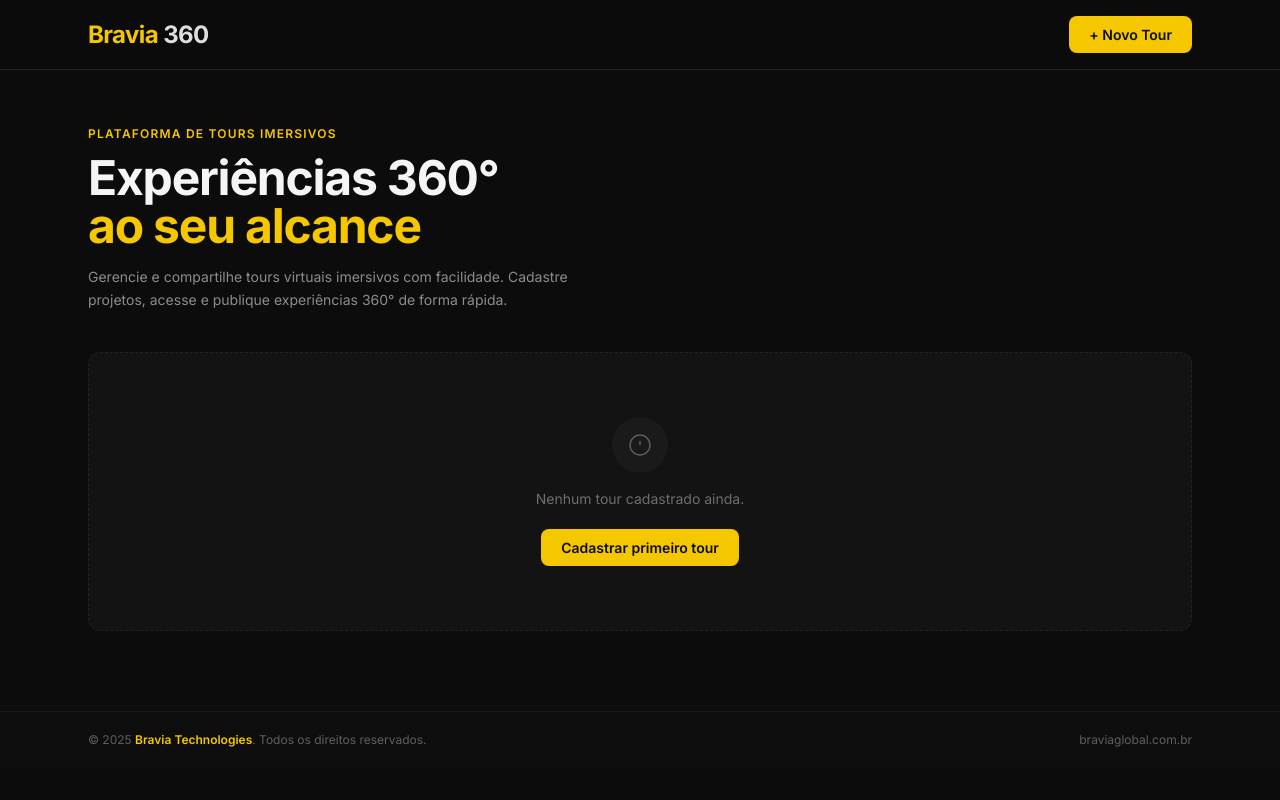
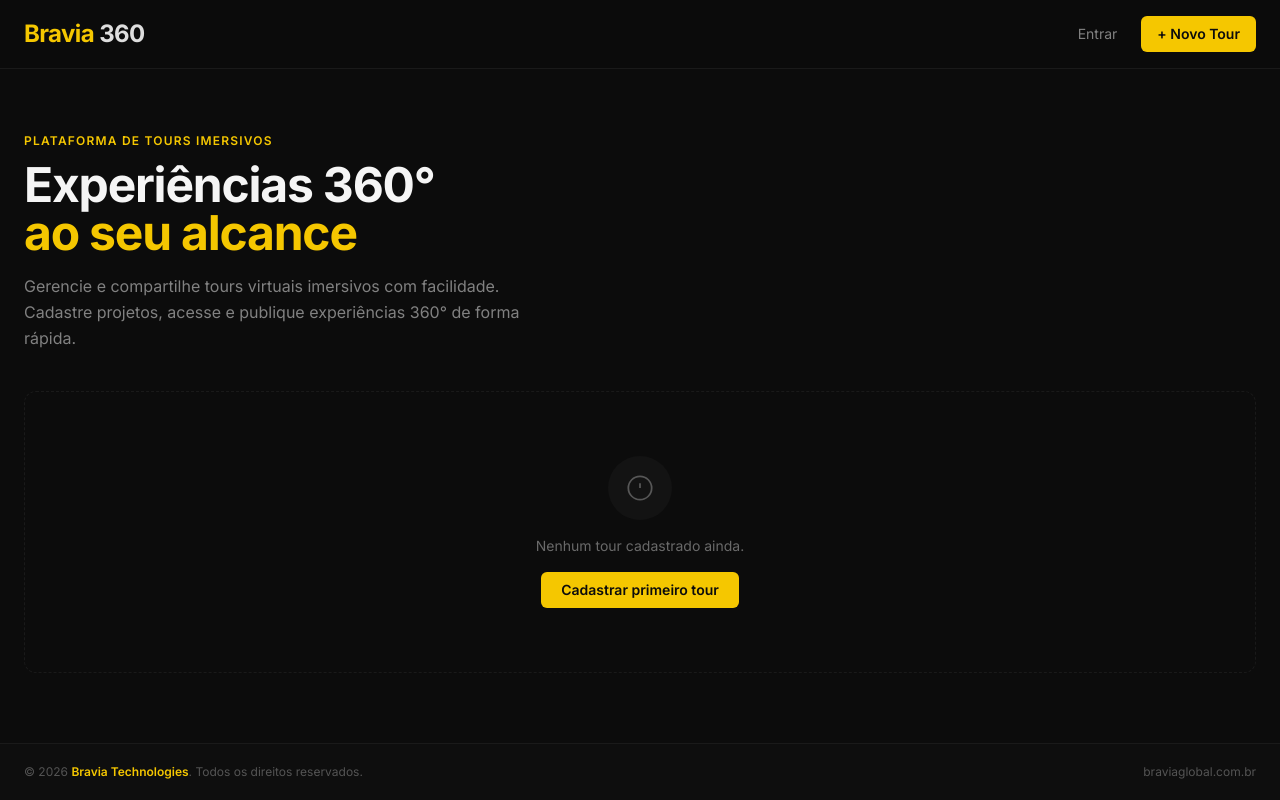
Before and after one commit to rafaeljoia/flask-tour360, a Python web app: template templates/home.html in a window 1280 px wide. Run offline with Jinja, Linux system fonts and the light colour scheme; the template is opened without the code that fills it, so the values that code supplies are empty; some libraries are stand-ins or nearby versions.

Commit message:
feat: add admin controls (delete/rename) and auth-aware nav to home template

```diff
--- a/templates/home.html
+++ b/templates/home.html
@@ -3,120 +3,144 @@
   <head>
     <meta charset="UTF-8" />
     <meta name="viewport" content="width=device-width, initial-scale=1.0" />
-    <title>Bravia 360</title>
+    <title>Bravia 360 — Tours Imersivos</title>
     <link rel="preconnect" href="https://fonts.googleapis.com" />
     <link rel="preconnect" href="https://fonts.gstatic.com" crossorigin />
     <link href="https://fonts.googleapis.com/css2?family=Inter:wght@400;500;600;700;800&display=swap" rel="stylesheet" />
     <script src="https://cdn.tailwindcss.com"></script>
-    <script>
-      tailwind.config = {
-        theme: {
-          extend: {
-            colors: {
-              bravia: { yellow: '#F5C700', dark: '#0C0C0C', card: '#131313', border: '#222222' }
-            },
-            fontFamily: { sans: ['Inter', 'sans-serif'] }
-          }
-        }
-      }
-    </script>
     <style>
-      body { background-color: #0C0C0C; color: #F5F5F5; font-family: 'Inter', sans-serif; }
-      .card-hover { transition: border-color 0.2s, transform 0.2s, box-shadow 0.2s; }
-      .card-hover:hover { border-color: rgba(245,199,0,0.5); transform: translateY(-2px); box-shadow: 0 8px 24px rgba(245,199,0,0.06); }
-      .btn-primary { background: #F5C700; color: #0C0C0C; font-weight: 600; padding: 0.5rem 1.25rem; border-radius: 0.5rem; font-size: 0.875rem; transition: opacity 0.2s; cursor: pointer; border: none; }
-      .btn-primary:hover { opacity: 0.9; }
-      @keyframes fadeUp { from { opacity: 0; transform: translateY(16px); } to { opacity: 1; transform: translateY(0); } }
-      .fade-up { animation: fadeUp 0.5s ease forwards; }
-      .stagger-1 { animation-delay: 0.05s; opacity: 0; }
-      .stagger-2 { animation-delay: 0.1s; opacity: 0; }
-      .stagger-3 { animation-delay: 0.15s; opacity: 0; }
-      .stagger-4 { animation-delay: 0.2s; opacity: 0; }
-      .stagger-5 { animation-delay: 0.25s; opacity: 0; }
-      .stagger-6 { animation-delay: 0.3s; opacity: 0; }
+      * { box-sizing: border-box; }
+      body { background-color: #0C0C0C; color: #F5F5F5; font-family: 'Inter', sans-serif; margin: 0; }
+      @keyframes fadeUp { from { opacity: 0; transform: translateY(18px); } to { opacity: 1; transform: translateY(0); } }
+      .fade-up { animation: fadeUp 0.45s ease forwards; }
+      .card:hover .admin-actions { opacity: 1; }
+      .admin-actions { opacity: 0; transition: opacity 0.2s; }
+      .card { transition: border-color 0.3s, box-shadow 0.3s; }
+      .card:hover { border-color: rgba(245,199,0,0.4); box-shadow: 0 4px 32px rgba(245,199,0,0.05); }
     </style>
   </head>
-  <body class="min-h-screen">
-    <!-- Header -->
-    <header class="border-b border-[#222] sticky top-0 z-50 backdrop-blur-sm" style="background: rgba(12,12,12,0.85);">
-      <div class="max-w-6xl mx-auto px-6 py-4 flex items-center justify-between">
-        <div class="text-2xl font-bold tracking-tight">
+  <body class="min-h-screen flex flex-col">
+    <header class="border-b sticky top-0 z-50 backdrop-blur-sm" style="border-color:#1a1a1a; background: rgba(12,12,12,0.85);">
+      <div class="max-w-7xl mx-auto px-6 py-4 flex items-center justify-between">
+        <span class="text-2xl font-bold tracking-tight">
           <span style="color:#F5C700">Bravia</span>
           <span style="color: rgba(245,245,245,0.9)"> 360</span>
+        </span>
+        <div class="flex items-center gap-3">
+          {% if current_user %}
+            <div class="flex items-center gap-2 rounded-lg px-3 py-1.5" style="background:#131313; border:1px solid #222;">
+              <div class="w-2 h-2 rounded-full" style="background:{% if current_role == 'admin' %}#F5C700{% else %}#22c55e{% endif %};"></div>
+              <span class="text-xs font-medium">{{ current_user }}</span>
+              {% if current_role == 'admin' %}
+                <span class="text-xs px-1.5 py-0.5 rounded font-semibold" style="background:rgba(245,199,0,0.15); color:#F5C700">admin</span>
+              {% endif %}
             </div>
-        <a href="/register" class="btn-primary">+ Novo Tour</a>
+            <form action="/logout" method="POST" class="m-0">
+              <button type="submit" class="text-xs px-3 py-2 rounded-lg transition-colors" style="color:rgba(245,245,245,0.5);" onmouseover="this.style.color='#F5F5F5'" onmouseout="this.style.color='rgba(245,245,245,0.5)'">Sair</button>
+            </form>
+          {% else %}
+            <a href="/login" class="text-sm px-3 py-2 rounded-lg transition-colors" style="color:rgba(245,245,245,0.5);" onmouseover="this.style.color='#F5F5F5'" onmouseout="this.style.color='rgba(245,245,245,0.5)'">Entrar</a>
+          {% endif %}
+          <a href="{% if current_user %}/register{% else %}/login{% endif %}" class="text-sm font-semibold px-4 py-2 rounded-md transition-opacity" style="background:#F5C700; color:#0C0C0C;" onmouseover="this.style.opacity='0.9'" onmouseout="this.style.opacity='1'">
+            + Novo Tour
+          </a>
+        </div>
       </div>
     </header>
 
-    <!-- Hero -->
-    <section class="max-w-6xl mx-auto px-6 pt-14 pb-10">
+    <section class="max-w-7xl mx-auto px-6 pt-16 pb-10 w-full fade-up">
       <p class="text-xs font-semibold tracking-widest uppercase mb-3" style="color:#F5C700">Plataforma de Tours Imersivos</p>
       <h1 class="text-4xl md:text-5xl font-bold tracking-tight mb-4 leading-tight">
-        Experiências 360°<br/>
+        Experiências 360°<br />
         <span style="color:#F5C700">ao seu alcance</span>
       </h1>
-      <p class="text-sm leading-relaxed max-w-lg" style="color: rgba(245,245,245,0.55)">
+      <p class="text-base max-w-lg leading-relaxed" style="color:rgba(245,245,245,0.5)">
         Gerencie e compartilhe tours virtuais imersivos com facilidade.
         Cadastre projetos, acesse e publique experiências 360° de forma rápida.
       </p>
     </section>
 
-    <!-- Projects -->
-    <main class="max-w-6xl mx-auto px-6 pb-20">
+    <main class="flex-1 max-w-7xl mx-auto px-6 pb-16 w-full">
       {% if projects %}
-        <p class="text-xs font-semibold uppercase tracking-wider mb-5" style="color: rgba(245,245,245,0.4)">
+        <div class="flex items-center justify-between mb-6">
+          <h2 class="text-xs font-semibold uppercase tracking-wider" style="color:rgba(245,245,245,0.4)">
             Tours disponíveis ({{ projects|length }})
-        </p>
-        <ul class="grid grid-cols-1 sm:grid-cols-2 lg:grid-cols-3 gap-4">
-          {% for p in projects %}
-          <li class="fade-up stagger-{{ loop.index if loop.index <= 6 else 6 }}">
-            <a href="/{{ p }}/" class="block border rounded-xl p-6 card-hover group" style="background:#131313; border-color:#222;">
-              <!-- Globe icon area -->
-              <div class="w-full rounded-lg mb-4 flex items-center justify-center" style="background:#1a1a1a; aspect-ratio:16/9;">
-                <div class="w-12 h-12 rounded-full flex items-center justify-center" style="border: 1.5px solid rgba(245,199,0,0.25);">
-                  <svg width="24" height="24" viewBox="0 0 24 24" fill="none" stroke="rgba(245,199,0,0.6)" stroke-width="1.5">
-                    <circle cx="12" cy="12" r="10"/>
-                    <path d="M2 12h20M12 2a15.3 15.3 0 0 1 4 10 15.3 15.3 0 0 1-4 10 15.3 15.3 0 0 1-4-10 15.3 15.3 0 0 1 4-10z"/>
+          </h2>
+        </div>
+        <ul class="grid grid-cols-1 sm:grid-cols-2 lg:grid-cols-3 gap-4" style="list-style:none; padding:0; margin:0;">
+          {% for project in projects %}
+          <li>
+            <div class="card border rounded-xl p-6 relative" style="border-color:#1a1a1a; background:#0e0e0e;">
+              <a href="/{{ project }}/" target="_blank" rel="noopener noreferrer">
+                <div class="w-full rounded-lg mb-4 flex items-center justify-center" style="background:#131313; aspect-ratio:16/9;">
+                  <div class="w-14 h-14 rounded-full flex items-center justify-center" style="border: 2px solid rgba(245,199,0,0.3);">
+                    <svg width="28" height="28" viewBox="0 0 24 24" fill="none" stroke="rgba(245,245,245,0.4)" stroke-width="1.5">
+                      <circle cx="12" cy="12" r="10" />
+                      <path d="M2 12h20M12 2a15.3 15.3 0 0 1 4 10 15.3 15.3 0 0 1-4 10 15.3 15.3 0 0 1-4-10 15.3 15.3 0 0 1 4-10z" />
                     </svg>
                   </div>
                 </div>
+              </a>
               <div class="flex items-start justify-between gap-2">
-                <div>
-                  <h3 class="font-semibold text-sm" style="color:#F5F5F5;">{{ p }}</h3>
-                  <p class="text-xs mt-0.5 font-mono" style="color: rgba(245,245,245,0.35);">/{{ p }}/</p>
+                <div class="min-w-0 flex-1">
+                  <h3 class="font-semibold text-sm truncate" style="color:#F5F5F5">{{ project }}</h3>
+                  <p class="text-xs mt-0.5 font-mono truncate" style="color:rgba(245,245,245,0.35)">/{{ project }}</p>
                 </div>
-                <svg class="flex-shrink-0 mt-0.5 opacity-0 group-hover:opacity-100 transition-opacity" width="16" height="16" viewBox="0 0 24 24" fill="none" stroke="#F5C700" stroke-width="2">
-                  <path d="M7 17L17 7M7 7h10v10"/>
+                {% if current_role == 'admin' %}
+                <div class="admin-actions flex items-center gap-1 flex-shrink-0">
+                  <form action="/admin/rename/{{ project }}" method="POST" class="m-0" onsubmit="return promptRename(this, '{{ project }}')">
+                    <input type="hidden" name="new_name" id="rename-{{ project }}" value="{{ project }}" />
+                    <button type="submit" title="Renomear" class="p-1.5 rounded-md transition-colors" style="color:rgba(245,245,245,0.4);" onmouseover="this.style.color='#F5C700'; this.style.background='rgba(245,199,0,0.1)'" onmouseout="this.style.color='rgba(245,245,245,0.4)'; this.style.background='transparent'">
+                      <svg width="14" height="14" viewBox="0 0 24 24" fill="none" stroke="currentColor" stroke-width="2">
+                        <path d="M11 4H4a2 2 0 0 0-2 2v14a2 2 0 0 0 2 2h14a2 2 0 0 0 2-2v-7" />
+                        <path d="M18.5 2.5a2.121 2.121 0 0 1 3 3L12 15l-4 1 1-4 9.5-9.5z" />
                       </svg>
+                    </button>
+                  </form>
+                  <form action="/admin/delete/{{ project }}" method="POST" class="m-0" onsubmit="return confirm('Excluir tour {{ project }}?')">
+                    <button type="submit" title="Excluir" class="p-1.5 rounded-md transition-colors" style="color:rgba(245,245,245,0.4);" onmouseover="this.style.color='#ef4444'; this.style.background='rgba(239,68,68,0.1)'" onmouseout="this.style.color='rgba(245,245,245,0.4)'; this.style.background='transparent'">
+                      <svg width="14" height="14" viewBox="0 0 24 24" fill="none" stroke="currentColor" stroke-width="2">
+                        <polyline points="3 6 5 6 21 6"/><path d="M19 6l-1 14H6L5 6"/><path d="M10 11v6M14 11v6"/><path d="M9 6V4h6v2"/>
+                      </svg>
+                    </button>
+                  </form>
                 </div>
-            </a>
+                {% endif %}
+              </div>
+            </div>
           </li>
           {% endfor %}
         </ul>
       {% else %}
-        <div class="border border-dashed rounded-xl p-16 text-center" style="border-color:#222; background:#131313;">
-          <div class="w-14 h-14 rounded-full flex items-center justify-center mx-auto mb-4" style="background:#1a1a1a;">
-            <svg width="24" height="24" viewBox="0 0 24 24" fill="none" stroke="rgba(245,245,245,0.3)" stroke-width="1.5">
-              <circle cx="12" cy="12" r="10"/>
-              <path d="M12 8v4M12 16h.01"/>
+        <div class="border border-dashed rounded-xl p-16 text-center" style="border-color:#1a1a1a;">
+          <div class="w-16 h-16 rounded-full flex items-center justify-center mx-auto mb-4" style="background:#131313;">
+            <svg width="28" height="28" viewBox="0 0 24 24" fill="none" stroke="rgba(245,245,245,0.3)" stroke-width="1.5">
+              <circle cx="12" cy="12" r="10"/><path d="M12 8v4M12 16h.01"/>
             </svg>
           </div>
-          <p class="text-sm mb-5" style="color: rgba(245,245,245,0.4)">Nenhum tour cadastrado ainda.</p>
-          <a href="/register" class="btn-primary inline-block">Cadastrar primeiro tour</a>
+          <p class="text-sm mb-4" style="color:rgba(245,245,245,0.4)">Nenhum tour cadastrado ainda.</p>
+          <a href="{% if current_user %}/register{% else %}/login{% endif %}" class="inline-block text-sm font-semibold px-5 py-2 rounded-md transition-opacity" style="background:#F5C700; color:#0C0C0C;">Cadastrar primeiro tour</a>
         </div>
       {% endif %}
     </main>
 
-    <!-- Footer -->
     <footer class="border-t" style="border-color:#1a1a1a; background:#0e0e0e;">
-      <div class="max-w-6xl mx-auto px-6 py-5 flex flex-col sm:flex-row items-center justify-between gap-2">
-        <p class="text-xs" style="color: rgba(245,245,245,0.35)">
-          &copy; 2025 <span style="color:#F5C700;font-weight:600;">Bravia Technologies</span>. Todos os direitos reservados.
+      <div class="max-w-7xl mx-auto px-6 py-5 flex flex-col sm:flex-row items-center justify-between gap-2">
+        <p class="text-xs" style="color:rgba(245,245,245,0.3)">
+          &copy; {{ now().year if now is defined else 2026 }} <span style="color:#F5C700; font-weight:600">Bravia Technologies</span>. Todos os direitos reservados.
         </p>
-        <a href="https://www.braviaglobal.com.br" target="_blank" class="text-xs transition-colors" style="color: rgba(245,245,245,0.35);" onmouseover="this.style.color='#F5C700'" onmouseout="this.style.color='rgba(245,245,245,0.35)'">
-          braviaglobal.com.br
-        </a>
+        <a href="https://www.braviaglobal.com.br" target="_blank" rel="noopener noreferrer" class="text-xs transition-colors" style="color:rgba(245,245,245,0.3);" onmouseover="this.style.color='#F5C700'" onmouseout="this.style.color='rgba(245,245,245,0.3)'">braviaglobal.com.br</a>
       </div>
     </footer>
+
+    <script>
+      function promptRename(form, currentName) {
+        const newName = prompt('Novo nome para o tour (slug):', currentName);
+        if (!newName || newName === currentName) return false;
+        if (!/^[a-z0-9_-]+$/.test(newName)) { alert('Use apenas letras minúsculas, números, hífens e underscores.'); return false; }
+        document.getElementById('rename-' + currentName).value = newName;
+        return true;
+      }
+    </script>
   </body>
   </html>
```
Lines whose indentation alone changed are shown as unchanged.
